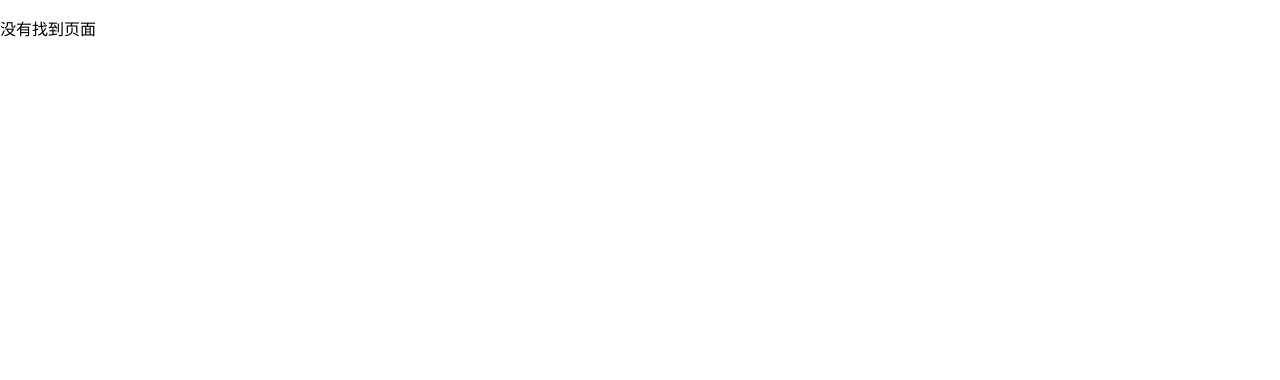
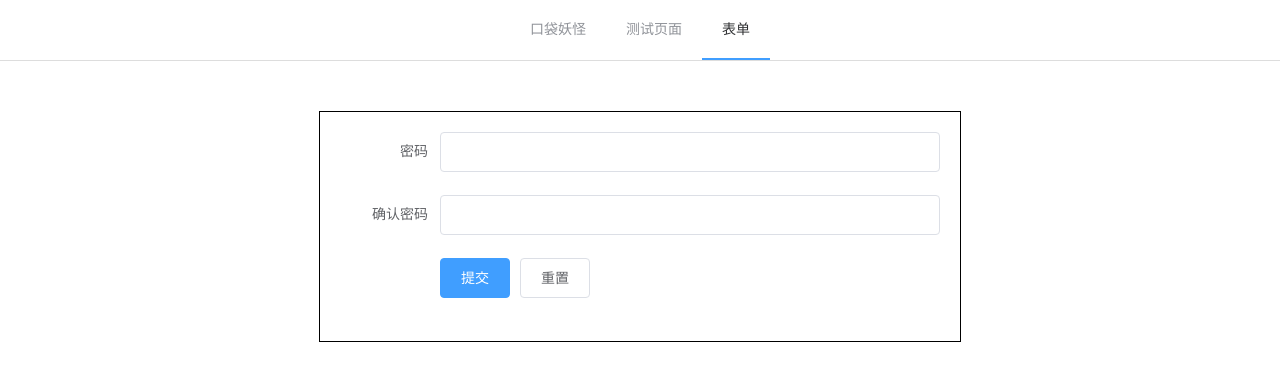
Before and after one commit to pokemonfan7/vue-project, a Vue app: page /#/form in a window 1280 px wide. Shown: the top 380 px of the page. Built offline with nearby package versions, Linux system fonts and the light colour scheme.

Commit message:
feat: test elementUI form

```diff
--- /dev/null
+++ b/src/components/form/form.vue
@@ -0,0 +1,83 @@
+<template>
+  <div class="form-container">
+  <el-form :model="ruleForm" status-icon :rules="rules" ref="ruleForm" label-width="100px" class="demo-ruleForm">
+    <el-form-item label="密码" prop="pass">
+      <el-input type="password" v-model="ruleForm.pass" autocomplete="off"></el-input>
+    </el-form-item>
+    <el-form-item label="确认密码" prop="checkPass">
+      <el-input type="password" v-model="ruleForm.checkPass" autocomplete="off"></el-input>
+    </el-form-item>
+    <el-form-item>
+      <el-button type="primary" @click="submitForm('ruleForm')">提交</el-button>
+      <el-button @click="resetForm('ruleForm')">重置</el-button>
+    </el-form-item>
+  </el-form>
+  </div>
+
+</template>
+
+<script>
+	export default {
+		data() {
+			var validatePass = (rule, value, callback) => {
+				if (value === '') {
+					callback(new Error('请输入密码'));
+				} else {
+					if (this.ruleForm.checkPass !== '') {
+						this.$refs.ruleForm.validateField('checkPass');
+					}
+					callback();
+				}
+			};
+			var validatePass2 = (rule, value, callback) => {
+				if (value === '') {
+					callback(new Error('请再次输入密码'));
+				} else if (value !== this.ruleForm.pass) {
+					callback(new Error('两次输入密码不一致!'));
+				} else {
+					callback();
+				}
+			};
+			return {
+				ruleForm: {
+					pass: '',
+					checkPass: '',
+				},
+				rules: {
+					pass: [
+						{ validator: validatePass, trigger: 'blur' }
+					],
+					checkPass: [
+						{ validator: validatePass2, trigger: 'blur' }
+					],
+				}
+			};
+		},
+		methods: {
+			submitForm(formName) {
+				this.$refs[formName].validate((valid) => {
+					if (valid) {
+						// eslint-disable-next-line no-console
+						console.log(this.ruleForm.pass, this.$refs);
+					} else {
+                        // eslint-disable-next-line no-console
+						console.log('error submit!!');
+						return false;
+					}
+				});
+			},
+			resetForm(formName) {
+				this.$refs[formName].resetFields();
+			}
+		}
+	}
+</script>
+
+<style scoped>
+  .form-container {
+    width: 600px;
+    padding: 20px;
+    margin: 50px auto 0;
+    border: 1px solid #000;
+  }
+</style>
--- a/src/components/main/main.vue
+++ b/src/components/main/main.vue
@@ -4,6 +4,7 @@
       <el-menu :default-active="activeIndex" class="el-menu-demo" mode="horizontal" @select="handleSelect">
         <el-menu-item index="/main">口袋妖怪</el-menu-item>
         <el-menu-item index="/test">测试页面</el-menu-item>
+        <el-menu-item index="/form">表单</el-menu-item>
       </el-menu>
     </header>
     <main>
@@ -16,7 +17,7 @@
 	export default {
 		data() {
 			return {
-				activeIndex: '/main',
+				activeIndex: this.$route.path,
 			};
 		},
 		methods: {
```
Also changed, not shown: src/core/router/router.js (+9 -4 lines), src/components/test-page/test-page.vue (renamed from src/components/page2/page2.vue).
